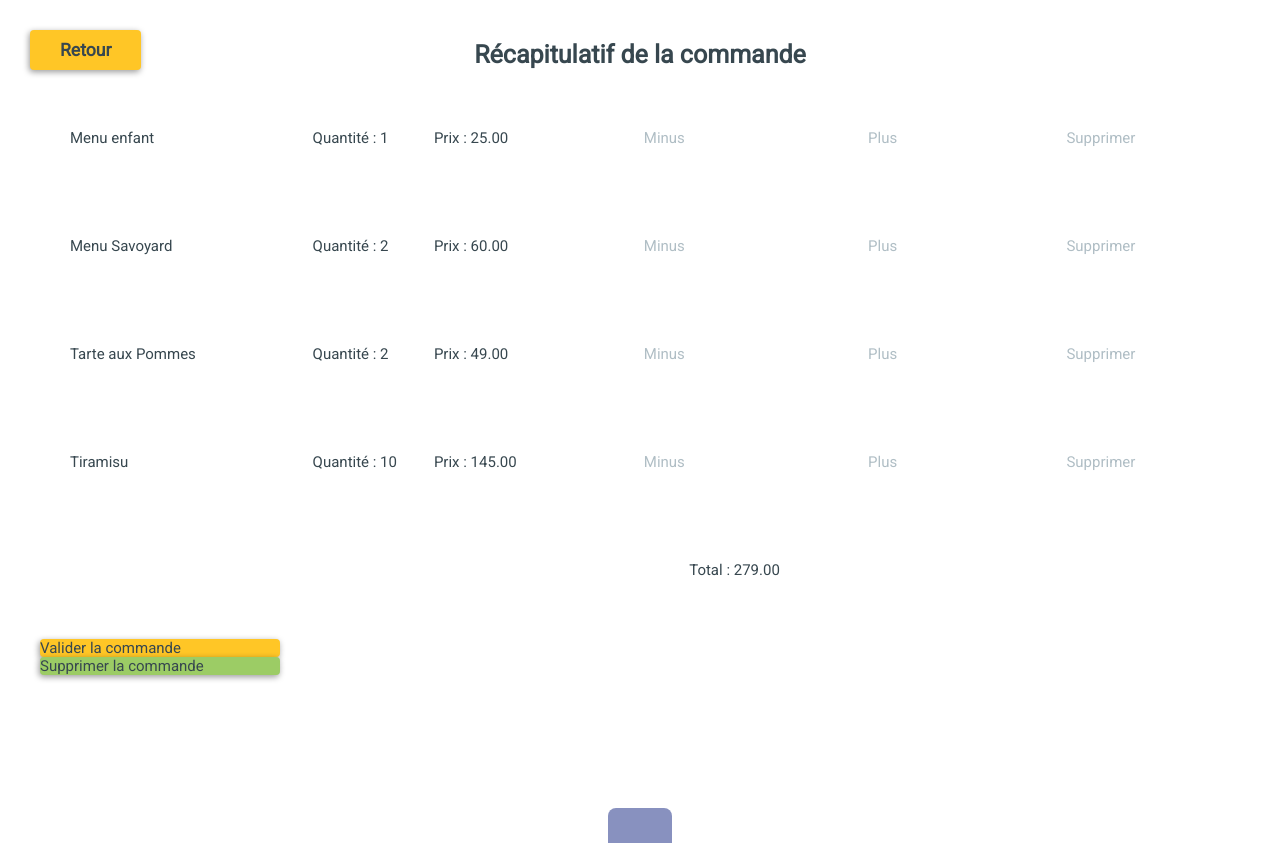
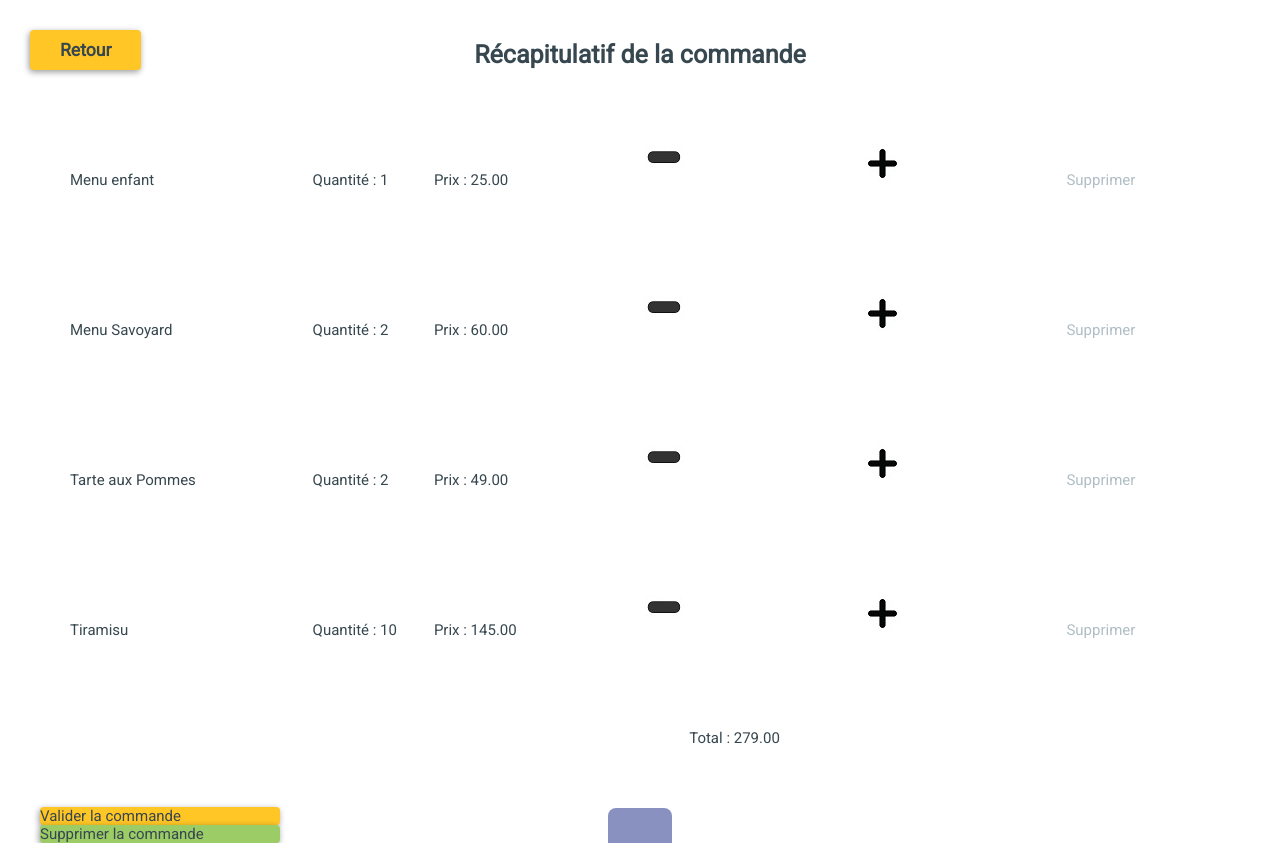
Before and after one commit to DigiCook/web-site, a Vue app: page /#/recapitulatif in a window 1280 px wide. Built offline with nearby package versions, Linux system fonts and the light colour scheme.

Commit message:
ajout icon + et -

```diff
--- a/src/components/Recapitulatif.vue
+++ b/src/components/Recapitulatif.vue
@@ -7,16 +7,16 @@
           <div>{{menu.nom}}</div>
           <div>Quantité : {{menu.quantite}}</div>
           <div>Prix : {{(menu.prix * menu.quantite).toFixed(2)}}</div>
-          <div @click="decreaseQtyMenu(menu)" class="button"><p>Minus</p></div>
-          <div @click="menu.quantite ++" class="button"><p>Plus</p></div>
+          <div @click="decreaseQtyMenu(menu)" class="button"><p><img src="../assets/images/moins.jpg"></p></div>
+          <div @click="menu.quantite ++" class="button"><p><img src="../assets/images/plus.jpg"></p></div>
           <div @click="deleteLineMenu(menu.id)" class="button"><p>Supprimer</p></div>
       </li>
       <li :key="`key-item-plat-${plat.id}`" class="item" v-for="plat in cdePlats">
           <div>{{plat.nom}}</div>
           <div>Quantité :  {{plat.quantite}} </div>
           <div>Prix : {{(plat.prix * plat.quantite).toFixed(2)}}</div>
-          <div @click="decreaseQtyPlat(plat)" class="button"><p>Minus</p></div>
-          <div @click="plat.quantite ++" class="button"><p>Plus</p></div>
+          <div @click="decreaseQtyPlat(plat)" class="button"><p><img src="../assets/images/moins.jpg"></p></div>
+          <div @click="plat.quantite ++" class="button"><p><img src="../assets/images/plus.jpg"></p></div>
           <div @click="deleteLinePlat(plat.id)" class="button"><p>Supprimer</p></div>
       </li>
       <li class="item">
```
Also changed, not shown: src/assets/images/moins.jpg (added), src/assets/images/plus.jpg (added).
